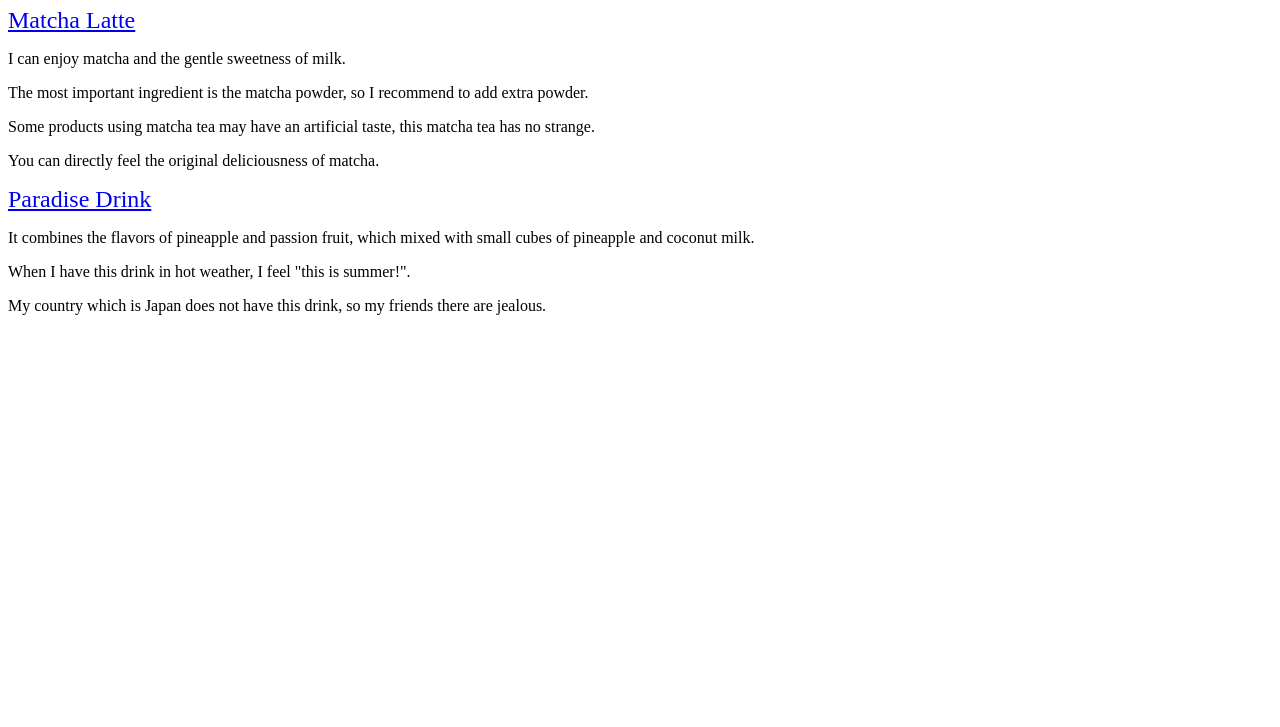
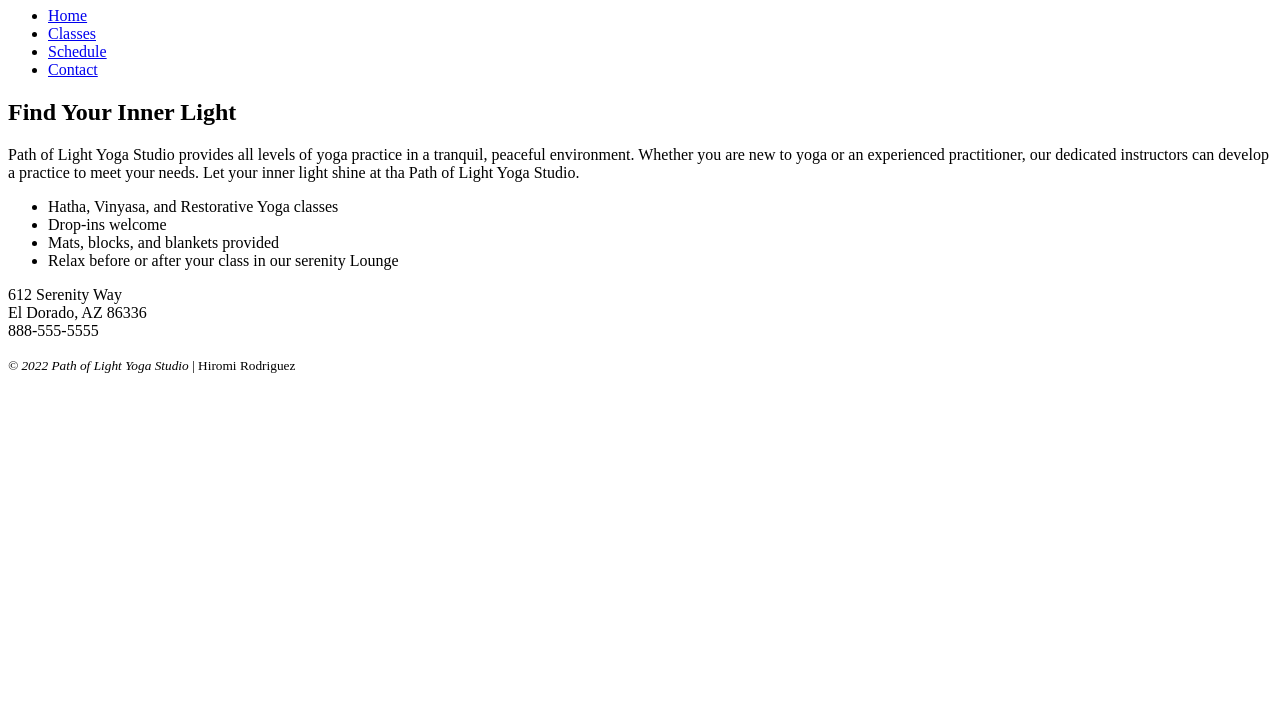
Before and after one commit to hiromiwebd/hiromi.r.webd152, a plain HTML site: page index.html in a window 1280 px wide. Shown: the part 73-800 px from the top of the page. Drawn offline with Linux system fonts and the light colour scheme.

Commit message:
Add files via upload

```diff
--- a/index.html
+++ b/index.html
@@ -1,21 +1,52 @@
 <!DOCTYPE html>
 <html lang="en">
-<head>
-    <meta charset="UTF-8">
-    <meta http-equiv="X-UA-Compatible" content="IE=edge">
-    <meta name="viewport" content="width=device-width, initial-scale=1.0">
-    <title>My First Paragraph</title>
-</head>
-<body>
-    <h1>Hiromi's Favorite Drink in Starbacks</h1>
-        <font size="5"><a href="https://www.starbucks.com/menu/product/468/hot">Matcha Latte</a></font>
-        <p>I can enjoy matcha and the gentle sweetness of milk.</p>
-        <p>The most important ingredient is the matcha powder, so I recommend to add extra powder.</p>
-        <p>Some products using matcha tea may have an artificial taste, this matcha tea has no strange.</p>
-        <p>You can directly feel the original deliciousness of matcha.</p>
-        <font size="5"><a href="https://www.starbucks.com/menu/product/2123674/iced">Paradise Drink</a></font>
-        <p>It combines the flavors of pineapple and passion fruit, which mixed with small cubes of pineapple and coconut milk.</p>
-        <p>When I have this drink in hot weather, I feel "this is summer!".</p>
-        <p>My country which is Japan does not have this drink, so my friends there are jealous.</p>
-</body>
+  <head>
+    <meta charset="UTF-8" />
+    <meta http-equiv="X-UA-Compatible" content="IE=edge" />
+    <meta name="viewport" content="width=device-width, initial-scale=1.0" />
+    <title>Path of Light Yoga Studio</title>
+  </head>
+  <body>
+    <header><h1>Path of Light Yoga</h1></header>
+    <nav>
+      <ul>
+        <li><a href="index.html">Home</a></li>
+        <li><a href="classes.html">Classes</a></li>
+        <li><a href="schedule.html">Schedule</a></li>
+        <li><a href="contact.html">Contact</a></li>
+      </ul>
+    </nav>
+    <main>
+      <h2>Find Your Inner Light</h2>
+      <p>
+        Path of Light Yoga Studio provides all levels of yoga practice in a
+        tranquil, peaceful environment. Whether you are new to yoga or an
+        experienced practitioner, our dedicated instructors can develop a
+        practice to meet your needs. Let your inner light shine at tha Path of
+        Light Yoga Studio.
+      </p>
+      <ul>
+        <li>Hatha, Vinyasa, and Restorative Yoga classes</li>
+        <li>Drop-ins welcome</li>
+        <li>Mats, blocks, and blankets provided</li>
+        <li>Relax before or after your class in our serenity Lounge</li>
+      </ul>
+
+      <div>
+        <p>
+          612 Serenity Way <br />
+          El Dorado, AZ 86336<br />
+          888-555-5555
+        </p>
+      </div>
+    </main>
+
+    <footer>
+      <p>
+        <small
+          ><i>&copy; 2022 Path of Light Yoga Studio</i> | Hiromi Rodriguez</small
+        >
+      </p>
+    </footer>
+  </body>
 </html>
```
Also changed, not shown: classes.html (added, +58 -0 lines).
